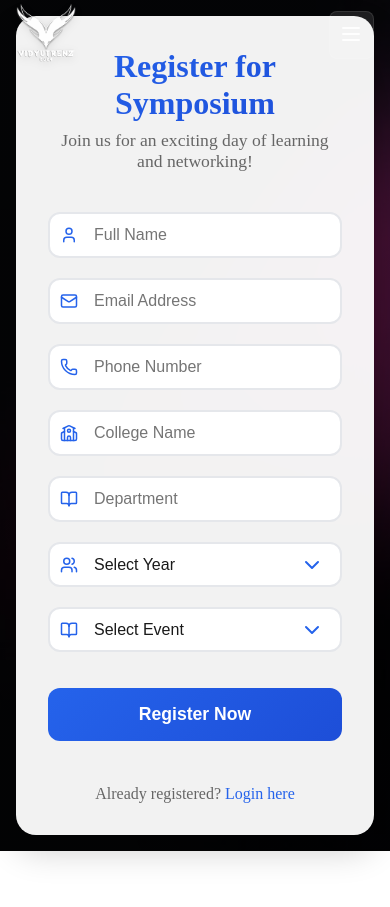
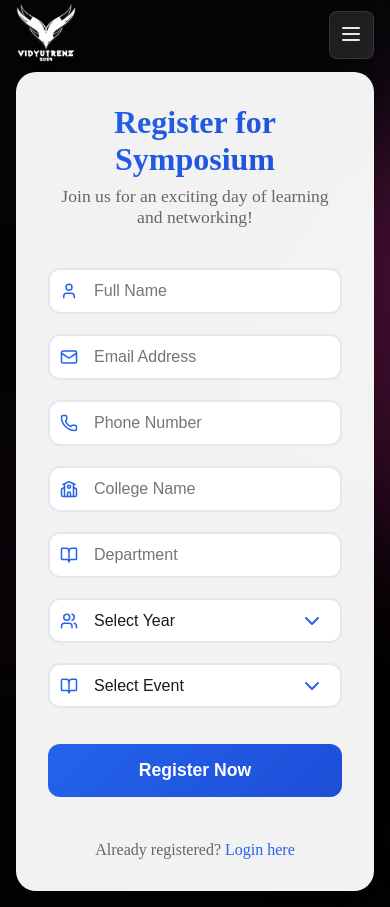
Before and after one commit to Akashrrrrd/Vidyutrenz_25, a React (Vite) app: page /register in a window 390 px wide. Before the commit the page ends 851 px from the top, so only its background shows below. Built offline with nearby package versions, Linux system fonts and the light colour scheme.

Commit message:
Source Code

```diff
--- a/src/pages/Register/Register.css
+++ b/src/pages/Register/Register.css
@@ -207,6 +207,7 @@
 @media (max-width: 640px) {
   .register-container {
     padding: 1rem;
+    padding-top: 4.5rem; /* Adjust this value based on the navbar height */
   }
 
   .register-content {
```
